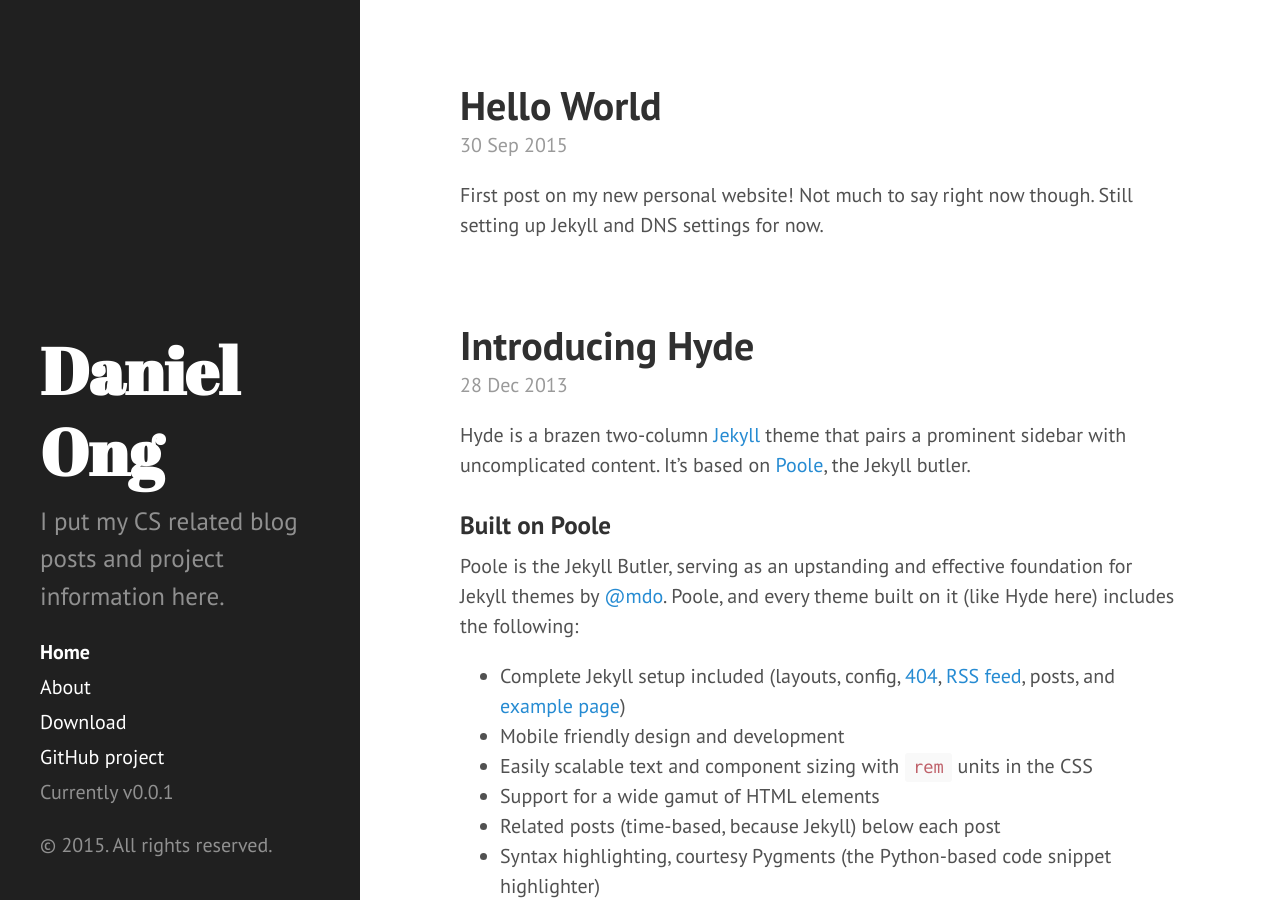
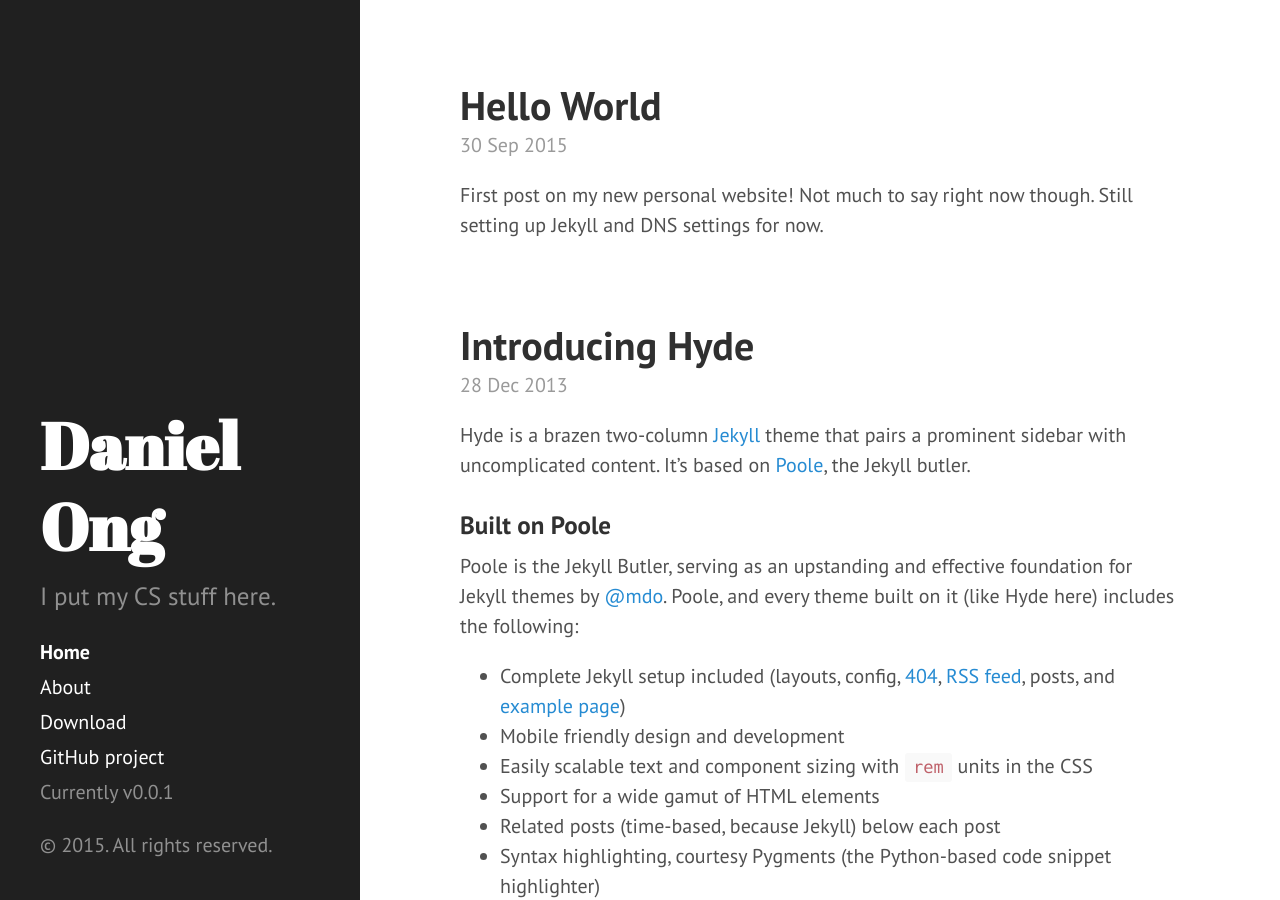
Before and after one commit to danong/danong.github.io, a Jekyll site: the page built from index.html, in a window 1280 px wide and 900 px high. Built offline with Jekyll 4.4.1, drawn with Linux system fonts in a browser that asks for light colours; Markdown is read by kramdown in place of the engine named in the settings; the list of posts is cut into pages by our own code.

Commit message:
updated config

```diff
--- a/_config.yml
+++ b/_config.yml
@@ -8,14 +8,14 @@ relative_permalinks: true
 
 # Setup
 title:            Daniel Ong
-tagline:          'Where does this show up?'
-description:      'I put my CS related blog posts and project information here.'
+tagline:          'Daniel Ong'
+description:      'I put my CS stuff here.'
 url:              http://danielong.xyz
 baseurl:          /
 
 author:
   name:           'Daniel Ong'
-  url:            http://danielong.xyz
+  url:            https://github.com/danong/
 
 paginate:         5
 
```
